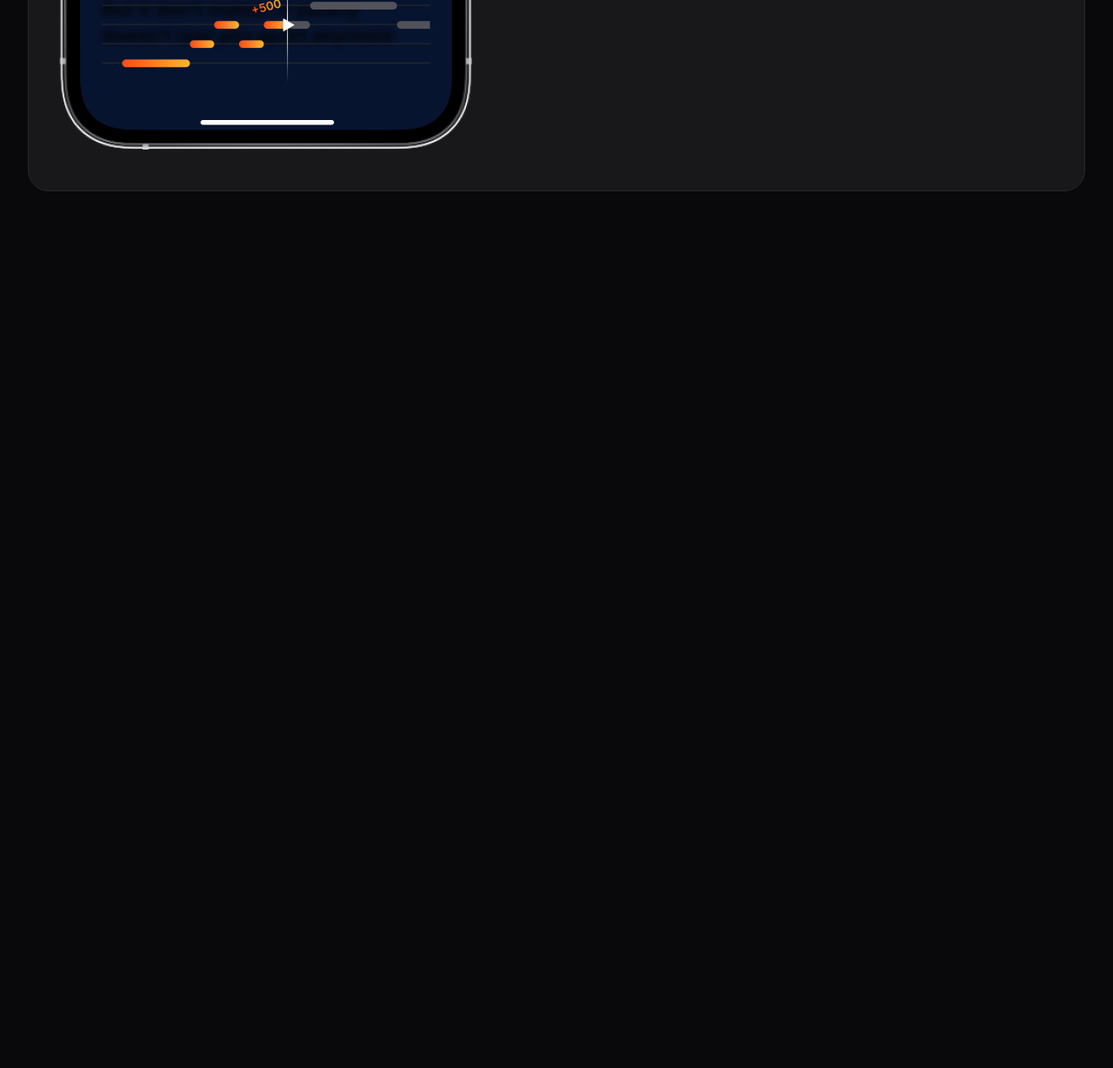
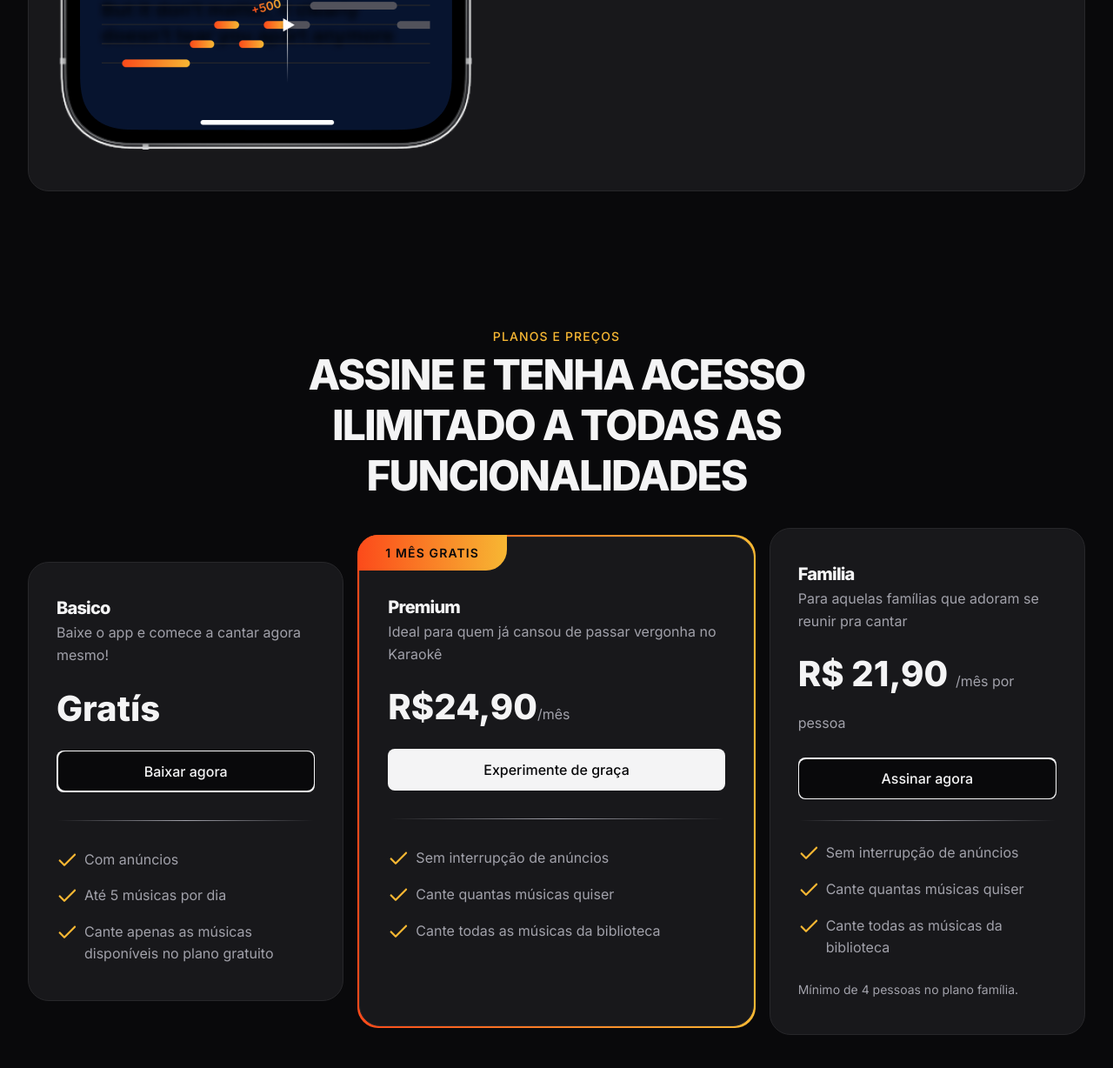
Before and after one commit to Rayran-front-end/Projeto-Zingen, a plain HTML site: page index.html in a window 1280 px wide. Shown: the part 5190-6418 px from the top of the page at 87% size. Before the commit the page ends 5490 px from the top, so only its background shows below. Drawn offline with Linux system fonts and the light colour scheme.

Commit message:
seção pricing

```diff
--- a/index.html
+++ b/index.html
@@ -104,5 +104,62 @@
      </div>
   </section>
 
+  <section id="pricing">
+     <div class="container py-xl">
+        <header>
+          <strong>
+            <a href="#">Planos e preços</a>
+            <h2>Assine e tenha acesso ilimitado a todas as funcionalidades</h2>
+          </strong>
+        </header>
+
+       <div class="cards even-columns itens-center">
+         <div class="card py-lg px-lg">
+            <h3>Basico</h3>
+            <p>Baixe o app e comece a cantar agora mesmo!</p>
+            <zin-pricing>Gratís</zin-pricing>
+            <a href="#download" class="btn btn-md" aria-label="Baixar agora"></a>
+            <div class="separator"></div>
+            <ul role="list" class="grid gap-1">
+               <li>Com anúncios</li>
+               <li>Até 5 músicas por dia</li>
+               <li>Cante apenas as músicas disponíveis no plano gratuito</li>
+            </ul>
+         </div>
+
+         <div class="premium">
+            <div class="card py-lg px-lg">
+               <span>1 mês gratis</span>
+               <h3>Premium</h3>
+               <p>Ideal para quem já cansou de passar vergonha no Karaokê</p>
+               <zin-pricing>R$24,90<small>/mês</small></zin-pricing>
+               <a href="#download" class="btn btn-md">Experimente de graça</a>
+               <div class="separator"></div>
+               <ul role="list" class="grid gap-1">
+                  <li>Sem interrupção de anúncios</li>
+                  <li>Cante quantas músicas quiser</li>
+                  <li>Cante todas as músicas da biblioteca</li>
+               </ul>
+            </div>
+         </div>
+
+         <div class="card py-lg px-lg">
+            <h3>Familia</h3>
+            <p>Para aquelas famílias que adoram se reunir pra cantar</p>
+            <zin-pricing>R$ 21,90 <small>/mês por pessoa</small></zin-pricing>
+            <a href="#" class="btn btn-md" aria-label="Assinar agora"></a>
+
+            <div class="separator"></div>
+            <ul role="list" class="grid gap-1">
+               <li>Sem interrupção de anúncios</li>
+               <li>Cante quantas músicas quiser</li>
+               <li>Cante todas as músicas da biblioteca</li>
+            </ul>
+
+            <small>Mínimo de 4 pessoas no plano família.</small>
+         </div>
+       </div>
+     </div>
+  </section>
 </body>
 </html>
--- a/style/buttons.css
+++ b/style/buttons.css
@@ -37,10 +37,12 @@
     padding: .5rem 1rem;
     font-size: var(--fs-sm);
 }
+
 .btn-md {
     padding: .75rem 1.5rem;
     font-size: var(--fs-base);
 }
+
 .btn-lg {
     padding: 1rem 2rem;
     font-size: 1.125rem;
--- a/style/index.css
+++ b/style/index.css
@@ -8,3 +8,4 @@
 @import url(about.css);
 @import url(cards.css);
 @import url(features.css) (width > 80rem);
+@import url(pricing.css);
--- /dev/null
+++ b/style/pricing.css
@@ -0,0 +1,120 @@
+#pricing {
+
+    --fs-price: 2rem;
+
+    & header {
+        text-align: center;
+    }
+
+    & .cards {
+        margin-top: 2rem;
+    }
+
+    & h3 {
+        font-size: 1.25rem;
+        margin-top: 0;
+    }
+
+    & .cards p {
+        margin-top: .25rem;
+    }
+
+    & zin-pricing {
+        display: block;
+        padding-block: 1.5rem;
+        font: var(--fw-bold) var(--fs-price)/1.2 var(--ff-sans);
+    }
+
+    & zin-pricing small {
+        font: var(--fw-base) 1rem/125% var(--ff-sans);
+        color: var(--text-color-secondary);
+    }
+
+    .btn {
+        width: 100%;
+    }
+
+    & .separator {
+        height: 1px;
+        margin-block: 2rem;
+        background: radial-gradient(var(--text-color-secondary), var(--surface-color) 70%);
+    }
+
+    & li {
+        color: var(--text-color-secondary);
+        background: url(../assets/icons/Check.svg) no-repeat;
+        padding-left: 2rem;
+    }
+
+    & ul + small {
+        display: block;
+        margin-top: 1.5rem;
+        font-size: 0.875rem;
+        color: var(--text-color-secondary);
+    }
+
+    & .premium {
+        position: relative;
+
+        & .card {
+            padding-top: 4.25rem;
+
+            & > span {
+            position: absolute;
+            top: 0;
+            left: 0;
+
+            padding: .75rem 2rem;
+            background: linear-gradient(
+              90deg,
+              var(--brand-color-secondary) 0%,
+              var(--brand-color-primary) 100%
+            );
+
+            border-top-left-radius: 1.5rem;
+            border-bottom-right-radius: 1.5rem;
+
+            font: 600 var(--fs-sm) var(--ff-sans);
+            text-transform: uppercase;
+            letter-spacing: 0.08em;
+            color: var(--bg-color);
+        }
+      }
+
+      padding: 2px;
+      &::before {
+        content: "";
+        background: linear-gradient(
+            90deg,
+            var(--brand-color-secondary) 0%,
+            var(--brand-color-primary) 100%
+        );
+        position: absolute;
+        inset: 0;
+        border-radius: 1.5rem;
+        z-index: -1;
+      }
+    }
+
+    @media (width >= 80em) {
+        --fs-price: 2.5rem;
+
+        & header {
+            max-width: 50rem;
+            margin-inline: auto;
+        }
+
+        & .premium .card {
+            padding-bottom: 6rem;
+        }
+
+        .btn-md {
+            padding: .75rem 1.5rem;
+            font-size: var(--fs-base);
+        }
+
+        & .card:nth-child(3) .separator{
+            margin-block: 1.5rem;
+        }
+    }
+}
```
